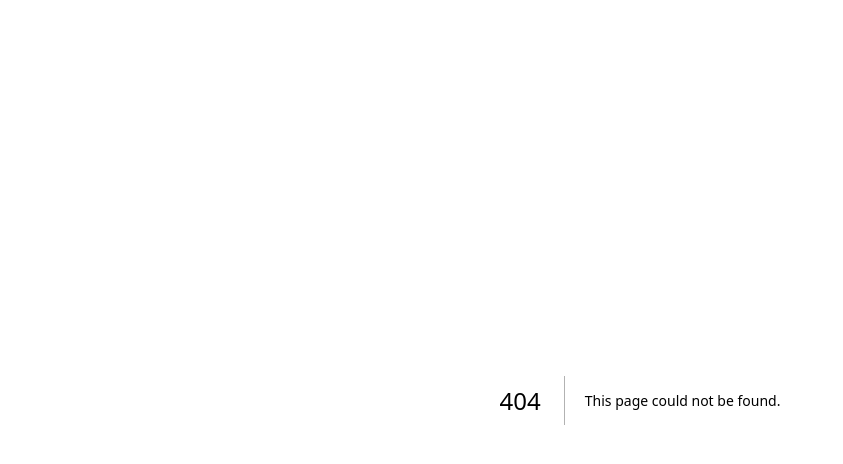
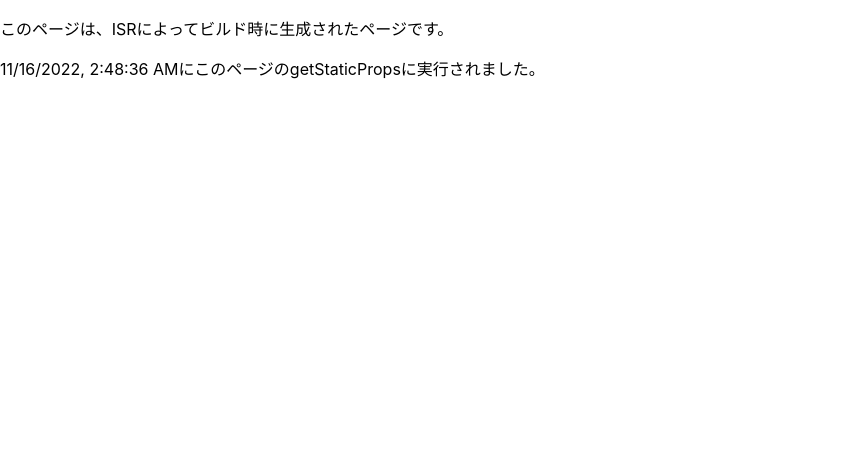
Before and after one commit to satoutai/nextjs-7quxqs, a Next.js app: page /isr in a window 1280 px wide. Before the commit this address had no page. Shown: the top 464 px of the page, without its empty margins (0-843 px from the left). Built offline with nearby package versions, Linux system fonts and the light colour scheme.

Commit message:
1 file added

```diff
--- /dev/null
+++ b/pages/isr.tsx
@@ -0,0 +1,46 @@
+import { GetStaticPaths, NextPage, GetStaticProps } from 'next';
+import Head from 'next/head';
+import { useRouter } from 'next/router';
+
+type ISRProps = {
+  message: string;
+};
+
+// ISRPropsを受け付けるNextPage（ページ）の型
+const ISR: NextPage<ISRProps> = (props) => {
+  const { message } = props;
+  const router = useRouter();
+
+  if (router.isFallback) {
+    //フォールバック用のページを返す。
+    return <div>Loading...</div>;
+  }
+
+  return (
+    <div>
+      <Head>
+        <title>Create Next App</title>
+        <link rel="icon" href="/test.icon" />
+      </Head>
+      <main>
+        <p>このページは、ISRによってビルド時に生成されたページです。</p>
+        <p>{message}</p>
+      </main>
+    </div>
+  );
+};
+
+export const getStaticProps: GetStaticProps<ISRProps> = async (context) => {
+  const timestamp = new Date().toLocaleString();
+  const message = `${timestamp}にこのページのgetStaticPropsに実行されました。`;
+
+  return {
+    props: {
+      message,
+    },
+    //ページの有効期限
+    revalidate: 60,
+  };
+};
+
+export default ISR;
```
